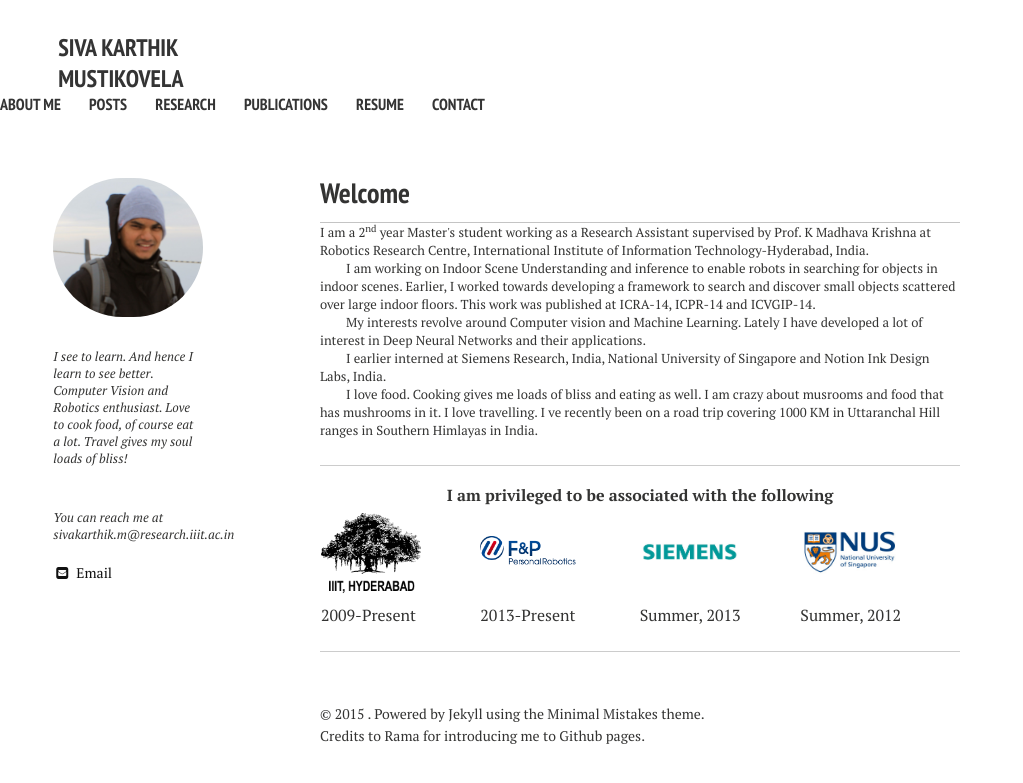
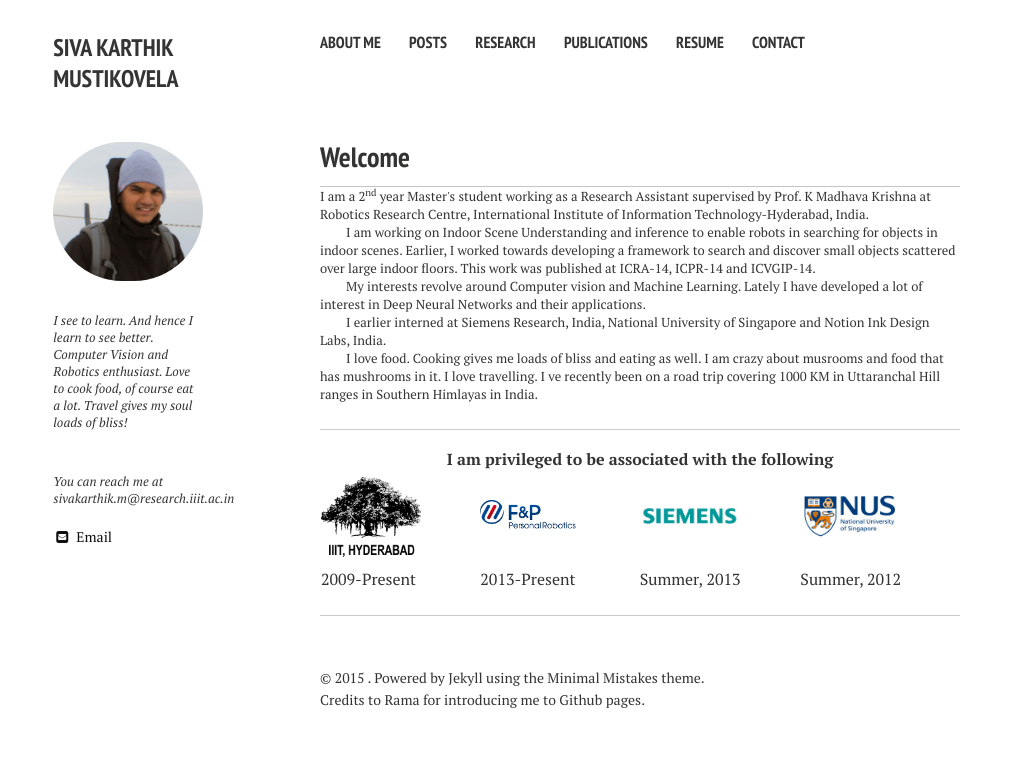
Before and after one commit to sivakm/sivakm.github.io, a Jekyll site: the page built from index.md, in a window 1280 px wide. Shown: the top 783 px of the page, without its empty margins (0-1023 px from the left). Built offline with Jekyll 4.4.1, drawn with Linux system fonts in a browser that asks for light colours; nearby versions of some CDN libraries.

Commit message:
17feb915

```diff
--- a/_sass/page.scss
+++ b/_sass/page.scss
@@ -24,21 +24,21 @@ body {
 /* Site name */
 .site-name {
 	@include grid(11,10);
-	@include prefix(11,1);
-	@include suffix(11,1);
+	@include prefix(12,1);
+	@include suffix(12,1);
 	margin-bottom: none;
 	float: none;
 	display: block;
 	@include font-rem(24);
 	@media #{$small} {
-		@include grid(11,2);
-		@include prefix(11,0.5);
-		@include suffix(11,0.5);
+		@include grid(12,2);
+		@include prefix(12,0.5);
+		@include suffix(12,0.5);
 		@include font-rem(24);
 	}
 	@media #{$x-large} {
-		@include grid(11,1.5);
-		@include prefix(11,2);
+		@include grid(12,1.5);
+		@include prefix(12,2);
 	}
 }
 
```
